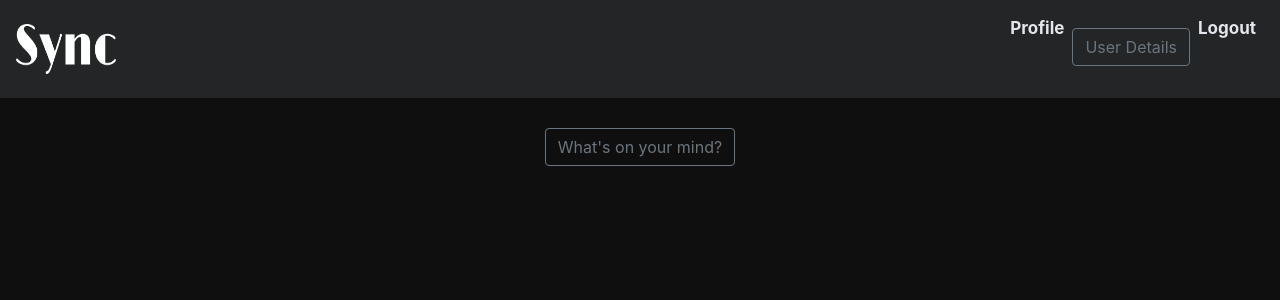
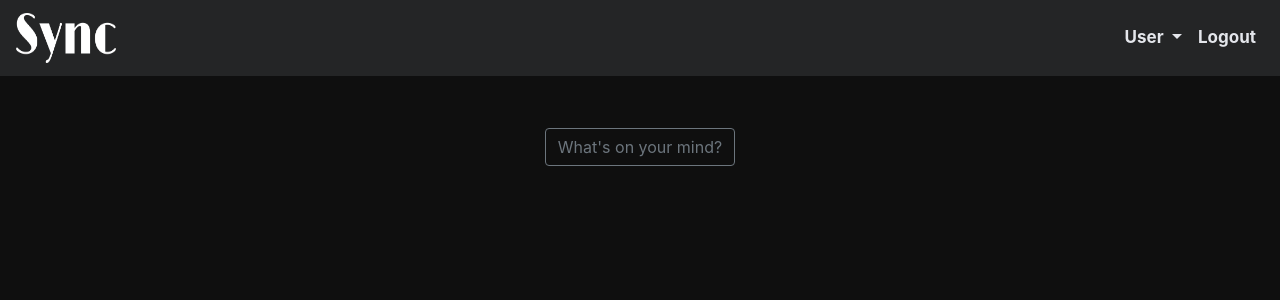
Before and after one commit to Chillingsss/sync, a PHP site: page /sync/ in a window 1280 px wide. Shown: the top 300 px of the page. Run offline with PHP 8.4, Linux system fonts and the light colour scheme; data that the repository does not hold is empty; some libraries are stand-ins or nearby versions.

Commit message:
get user details

```diff
--- a/index.php
+++ b/index.php
@@ -35,12 +35,19 @@
       <div class="collapse navbar-collapse" id="navbarNav">
          <ul class="navbar-nav ml-auto">
 
-            <li class="nav-item">
-               <a class="nav-link" href="profile.html" style="text-decoration: none; color: #E4E6EB; font-size: 17px; font-weight: bold;">Profile</a>
+            <li class="nav-item dropdown ">
+               <a class="nav-link dropdown-toggle" href="#" id="navbarDropdown" role="button" data-toggle="dropdown" aria-haspopup="true" aria-expanded="false" style="text-decoration: none; color: #E4E6EB; font-size: 17px; font-weight: bold; cursor:pointer;">
+                  User
+               </a>
+               <!-- Dropdown menu -->
+               <div class="dropdown-menu bg-dark " aria-labelledby="navbarDropdown" style="border-radius: 50px;">
+                  <a class="dropdown-item bg-transparent" style="text-decoration: none; color:#E4E6EB; font-size: 17px; font-weight: bold; cursor:pointer;" data-toggle="modal" data-target="#userDetailsModal">
+                     User Details
+                  </a>
+
+               </div>
             </li>
-            <button type="button" class="btn btn-outline-secondary mb-4" style="margin-top:20px;" data-toggle="modal" data-target="#userDetailsModal">
-               User Details
-            </button>
+
             <li class="nav-item">
                <a class="nav-link" style="cursor: pointer; text-decoration: none; color: #E4E6EB; font-size: 17px; font-weight: bold;" onclick="logout()">Logout</a>
             </li>
@@ -58,7 +65,6 @@
                </button>
             </div>
             <div class="modal-body text-white" id="userDetailsContent">
-               <!-- This div will be populated with the user details content -->
 
             </div>
             <div class="modal-footer">
```
